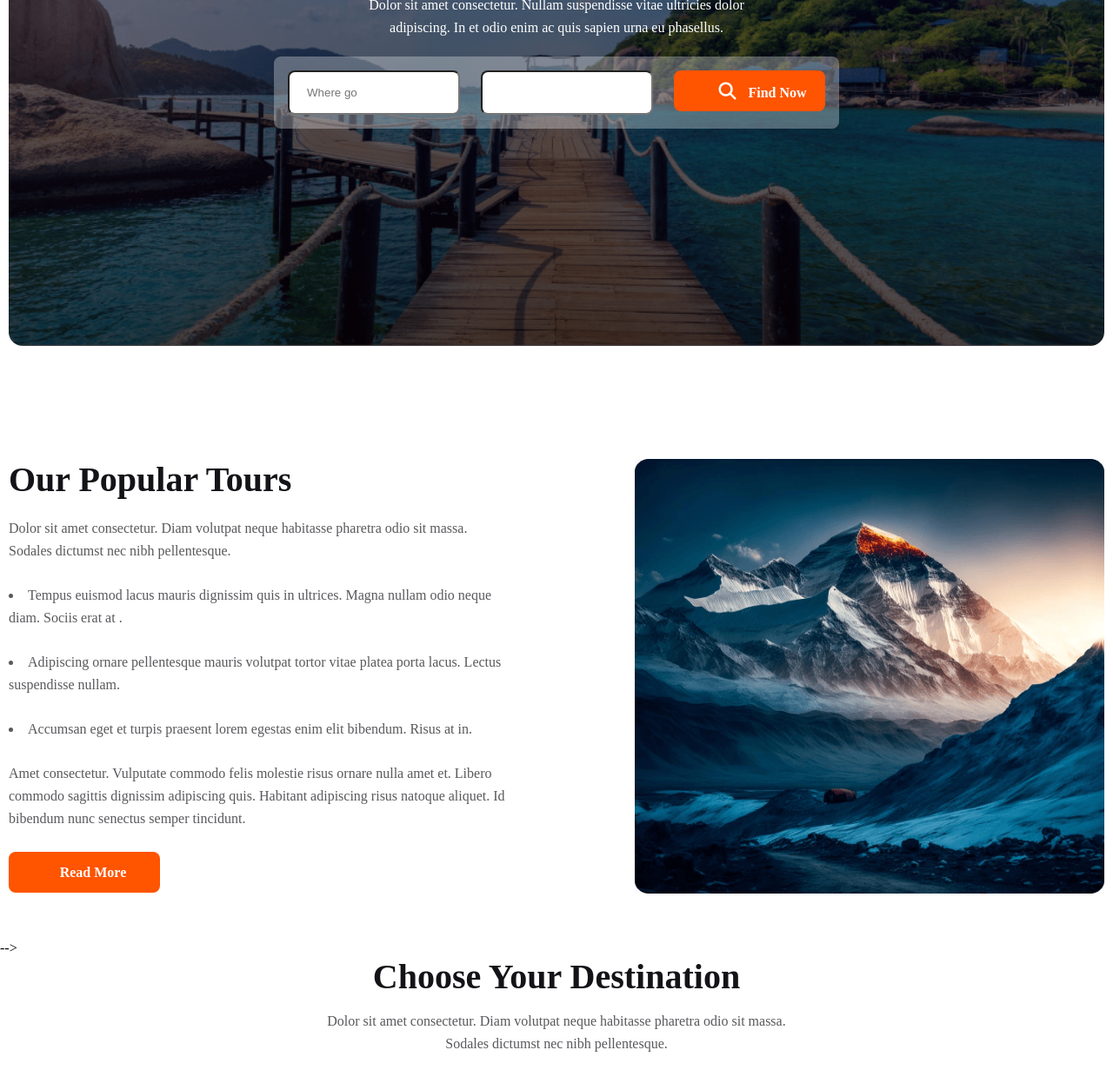
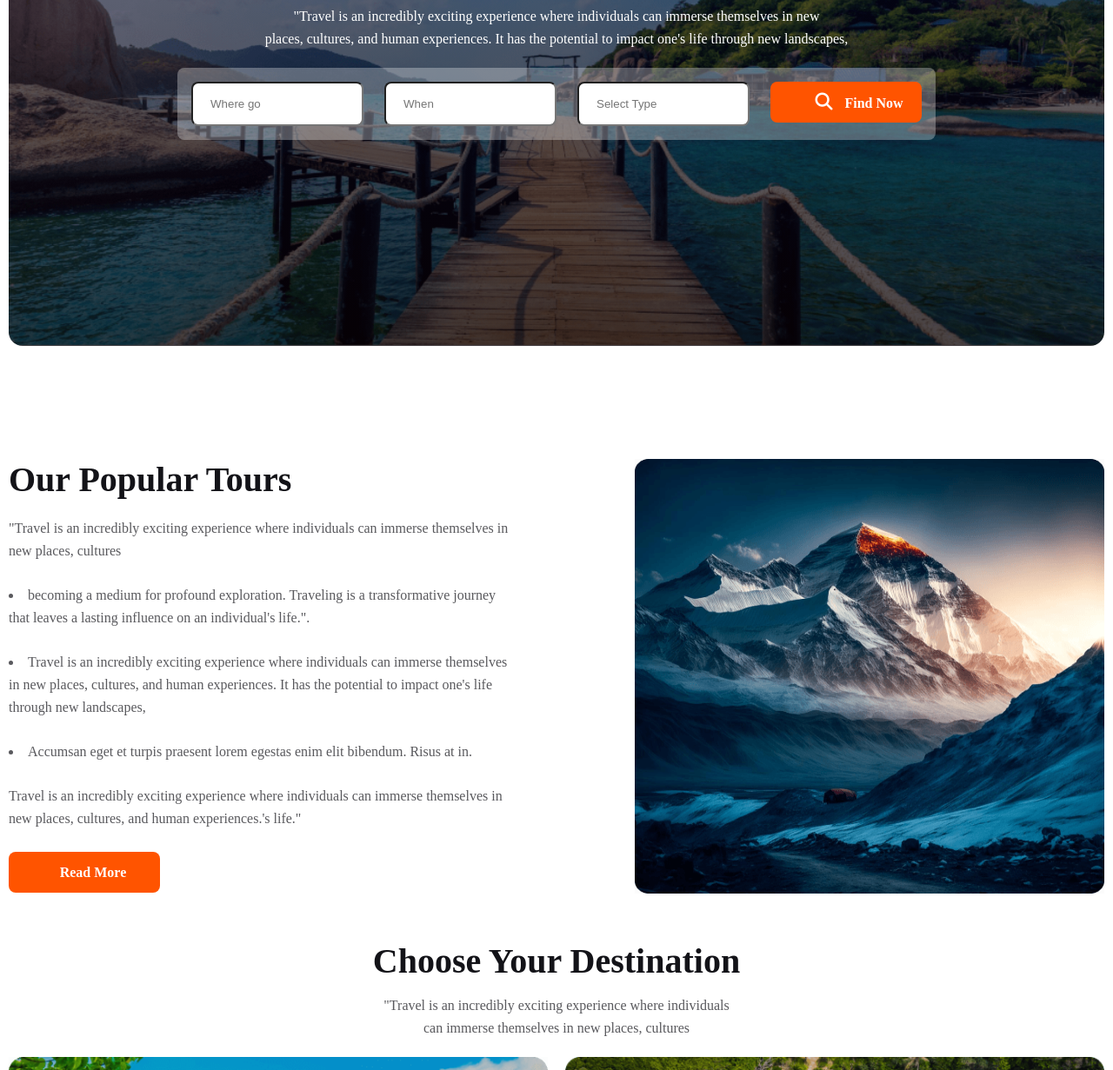
Before and after one commit to Developer-Sohel/Travel-project, a plain HTML site: page index.html in a window 1280 px wide. Shown: the part 325-1556 px from the top of the page at 87% size. Drawn offline with Linux system fonts and the light colour scheme.

Commit message:
final-updatet

```diff
--- a/index.html
+++ b/index.html
@@ -23,6 +23,7 @@
            </ul>
            <i class="fa-solid fa-bars"></i>
     </nav>
+
   </div>
 
   <!-- .hero-section -->
@@ -31,12 +32,12 @@
     <div class="hero">
       <div class="hero-text">
         <h1>Explore Your Travel</h1>
-        <p>Dolor sit amet consectetur. Nullam suspendisse vitae ultricies dolor <br>
-         adipiscing. In et odio enim ac quis sapien urna eu phasellus.</p>
+        <p>"Travel is an incredibly exciting experience where individuals can immerse themselves in new <br> places, cultures, and human experiences.  It has the potential to impact one's  life through new landscapes,</p>
 
          <div class="input-aria">
              <input type="text" placeholder="Where go">
-         <input type="text">
+             <input type="text" placeholder="When">
+         <input type="text" placeholder="Select Type">
         <button><i class="fa-solid fa-magnifying-glass"></i> <span>Find Now</span></button>
          </div>
 
@@ -50,14 +51,12 @@
     <div class="Popular-section">
         <div class="Popular-text">
             <h1>Our Popular Tours</h1>
-            <p>Dolor sit amet consectetur. Diam volutpat neque habitasse pharetra odio
-                sit massa. Sodales dictumst nec nibh pellentesque.</p>
-            <li>Tempus euismod lacus mauris dignissim quis in ultrices. Magna nullam odio neque diam. Sociis erat at .</li>
+            <p>"Travel is an incredibly exciting experience where individuals can immerse themselves in new places, cultures</p>
+            <li>becoming a medium for profound exploration. Traveling is a transformative journey that leaves a lasting influence on an individual's life.".</li>
 
-            <li>Adipiscing ornare pellentesque mauris volutpat tortor vitae platea porta lacus. Lectus suspendisse nullam.</li>
+            <li>Travel is an incredibly exciting experience where individuals can immerse themselves in new places, cultures, and human experiences. It has the potential to impact one's life through new landscapes,  </li>
             <li> Accumsan eget et turpis praesent lorem egestas enim elit bibendum. Risus at in.</li>
-            <p>Amet consectetur. Vulputate commodo felis molestie risus
-                ornare nulla amet et. Libero commodo sagittis dignissim adipiscing quis. Habitant adipiscing risus natoque aliquet. Id bibendum nunc senectus semper tincidunt. </p>
+            <p>Travel is an incredibly exciting experience where individuals can immerse themselves in new places, cultures, and human experiences.'s life." </p>
 
           <Button>Read More</Button>
         </div>
@@ -66,15 +65,14 @@
             <img src="images/Rectangle 4.png" alt="">
         </div>
     </div>
-  </div>  -->
+  </div>
 
   <!-- Destination section -->
   <div class="container">
     <div class="d-sec">
         <div class="Destination-text">
             <h1>Choose Your Destination</h1>
-            <p>Dolor sit amet consectetur. Diam volutpat neque habitasse pharetra odio sit massa. <br> Sodales
-             dictumst nec nibh pellentesque.</p>
+            <p>"Travel is an incredibly exciting experience where individuals <br> can immerse themselves in new places, cultures</p>
         </div>
         <div class="Destination-img">
          <img src="images/Rectangle 5.png" alt="">
@@ -103,29 +101,25 @@
 <div class="container">
     <div class="Choose-use-title">
         <h1>Why Choose Us</h1>
-        <p>Dolor sit amet consectetur. Diam volutpat neque habitasse pharetra odio <br> sit massa.
-         Sodales dictumst nec nibh pellentesque.</p>
+        <p>"Travel is an incredibly exciting experience where individuals can <br> immerse themselves in new places, cultures</p>
     </div>
 
     <div class="Choose-use-img">
         <div class="choose-box">
             <img src="images/hotel 1.svg" alt="">
             <h1>Handpicked Hotels</h1>
-            <p>Amet consectetur. Vulputate commodo felis molestie risus  ornare nulla amet et. Libero commodo sagittis dignissim adipiscing quis.
-             Habitant adipiscing risus natoque aliquet. </p>
+            <p>"Travel is an incredibly exciting experience where individuals can immerse themselves in new places, cultures, and human experiences. It has the potential to impact one's life  </p>
         </div>
         <div class="choose-box box-2">
             <img src="images/map 1.svg" alt="">
             <h1>World Class Service</h1>
-            <p>Amet consectetur. Vulputate commodo felis molestie risus  ornare nulla amet et. Libero commodo sagittis dignissim adipiscing quis.
-             Habitant adipiscing risus natoque aliquet. </p>
+            <p>"Travel is an incredibly exciting experience where individuals can immerse themselves in new places, cultures, and human experiences. It has the potential to impact one's life  </p>
         </div>
     </div>
     <div class="choose-box box-3">
         <img src="images/price-tag 1.svg" alt="">
         <h1>Best Price Guarantee</h1>
-        <p>Amet consectetur. Vulputate commodo felis molestie risus  ornare nulla amet et. Libero commodo sagittis dignissim adipiscing quis.
-         Habitant adipiscing risus natoque aliquet. </p>
+        <p>"Travel is an incredibly exciting experience where individuals can immerse themselves in new places, cultures, and human experiences. It has the potential to impact one's life  </p>
     </div>
 
 </div>
@@ -136,8 +130,7 @@
  <div class="container">
     <div class="Discounts-title">
         <h1>Deals & Discounts</h1>
-        <p>Dolor sit amet consectetur. Diam volutpat neque habitasse pharetra odio sit massa. <br>
-         Sodales dictumst nec nibh pellentesque.</p>
+        <p>"Travel is an incredibly exciting experience where individuals can <br> immerse themselves in new places, cultures, and human experiences. I.</p>
     </div>
 
     <div class="Dicount-box">
@@ -149,9 +142,7 @@
             </div>
            <div class="discount-info">
             <h1>Tour To Satorini</h1>
-            <h4>Amet consectetur. Vulputate commodo felis
-                molestie risus  ornare nulla amet et. Libero commodo sagittis dignissim
-                 adipiscing quis. Habitant adipiscing.</h4>
+            <h4>"Travel is an incredibly exciting experience where individuals can immerse themselves in new places, cultures, and human experiences. It has the potential to impact one's </h4>
                  <h3>Price: $1300-$1500</h3>
                  <button>Book Now</button>
            </div>
@@ -169,9 +160,7 @@
             </div>
            <div class="discount-info">
             <h1>Tour To Satorini</h1>
-            <h4>Amet consectetur. Vulputate commodo felis
-                molestie risus  ornare nulla amet et. Libero commodo sagittis dignissim
-                 adipiscing quis. Habitant adipiscing.</h4>
+            <h4>"Travel is an incredibly exciting experience where individuals can immerse themselves in new places, cultures, and human experiences. It has the potential to impact one's life through new landscapes</h4>
                  <h3>Price: $1300-$1500</h3>
                  <button>Book Now</button>
            </div>
@@ -189,9 +178,7 @@
             </div>
            <div class="discount-info">
             <h1>Tour To Satorini</h1>
-            <h4>Amet consectetur. Vulputate commodo felis
-                molestie risus  ornare nulla amet et. Libero commodo sagittis dignissim
-                 adipiscing quis. Habitant adipiscing.</h4>
+            <h4>"Travel is an incredibly exciting experience where individuals can immerse themselves in new places, cultures, and human experiences. It has the potential to impact one's .</h4>
                  <h3>Price: $1300-$1500</h3>
                  <button>Book Now</button>
            </div>
--- a/style.css
+++ b/style.css
@@ -16,6 +16,7 @@ nav{
 }
 nav  i{
     visibility: hidden;
+
   }
 
 nav ul{
@@ -73,7 +74,7 @@ nav ul li a{
 .hero-text{
     text-align: center;
     align-items: center;
-  padding-top: 8%;
+  padding-top: 9%;
 }
 
 .hero-text h1{
```
